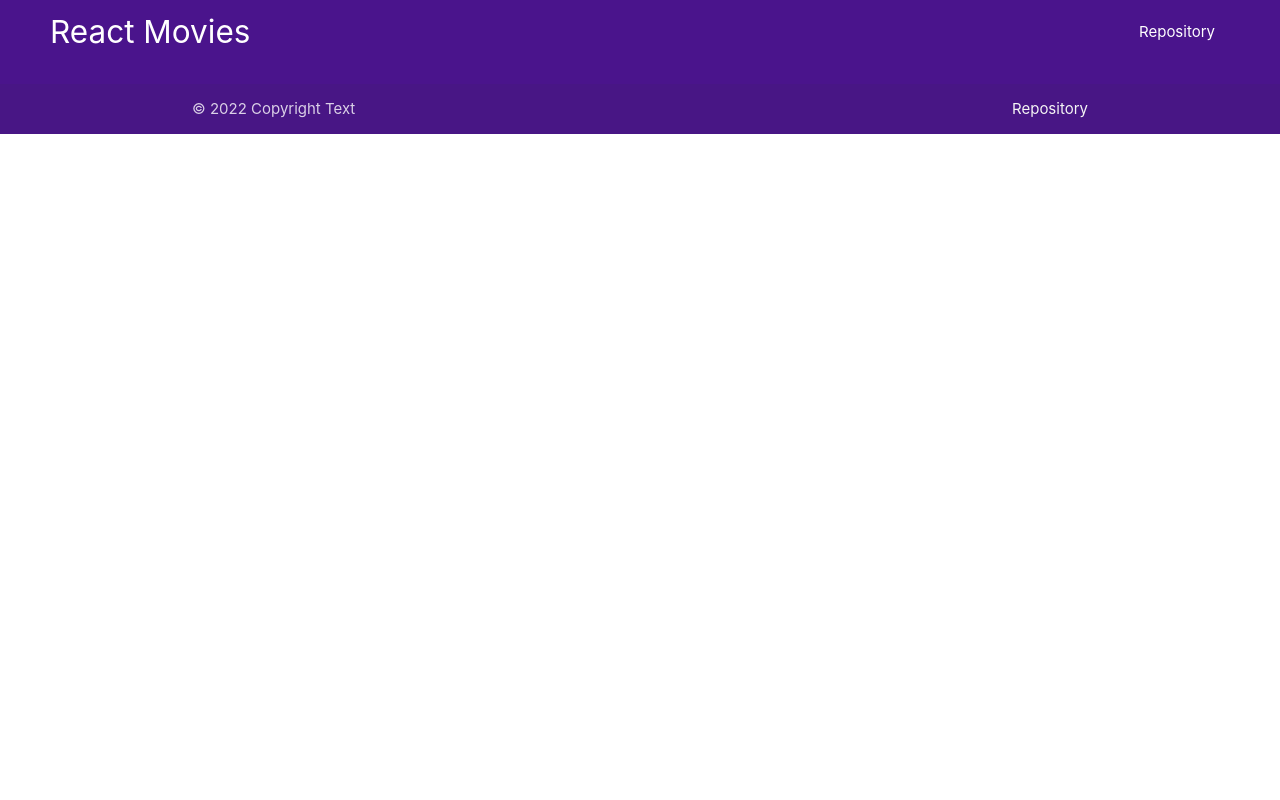
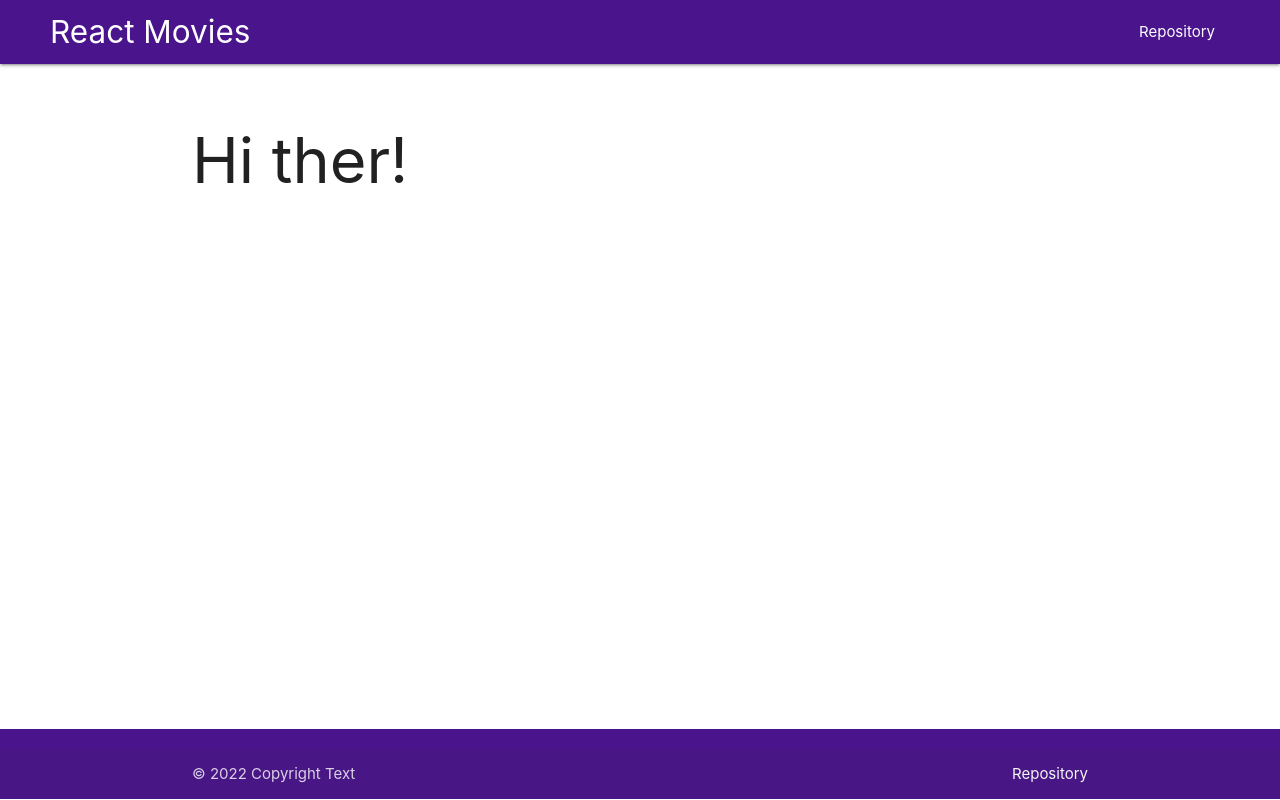
Before and after one commit to qasimiss/project-Films, a React (Create React App) app: page / in a window 1280 px wide. Built offline with nearby package versions, Linux system fonts and the light colour scheme.

Commit message:
feat:add main

```diff
--- a/src/components/App/App.jsx
+++ b/src/components/App/App.jsx
@@ -1,10 +1,14 @@
 import Header from "../../layout/Header"
 import Footer from "../../layout/Footer"
+import Main from "../../layout/Main"
+
 const App = () => {
     return(
         <>
             <Header />
+            <Main />
             <Footer />
+
         </>
     )
 }
--- a/src/index.css
+++ b/src/index.css
@@ -10,3 +10,8 @@ body {
 nav {
   padding: 0 50px;
 }
+
+.content {
+  min-height: calc(100vh - 135px);
+  padding: 20px 0;
+}
--- a/src/layout/Header.jsx
+++ b/src/layout/Header.jsx
@@ -1,5 +1,6 @@
 const Header = () => {
     return(
+        <header>
             <nav className="purple darken-4">
                 <div className="nav-wrapper">
                     <a href="#" className="brand-logo">React Movies</a>
@@ -8,6 +9,8 @@ const Header = () => {
                     </ul>
                 </div>
             </nav>
+        </header>
+
     )
 }
 
--- /dev/null
+++ b/src/layout/Main.jsx
@@ -0,0 +1,8 @@
+const Main = () => {
+    return (
+        <main className="container content">
+            <h1> Hi ther!</h1>
+        </main>
+    )
+}
+export default Main
```
Lines whose indentation alone changed are shown as unchanged.
